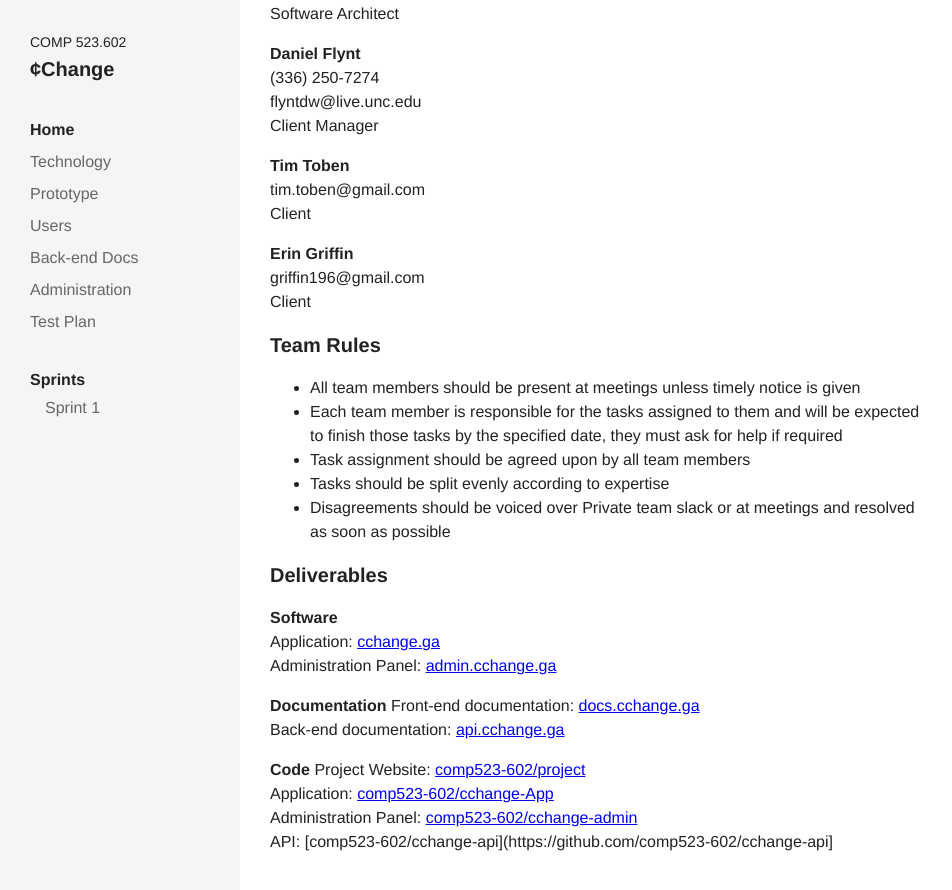
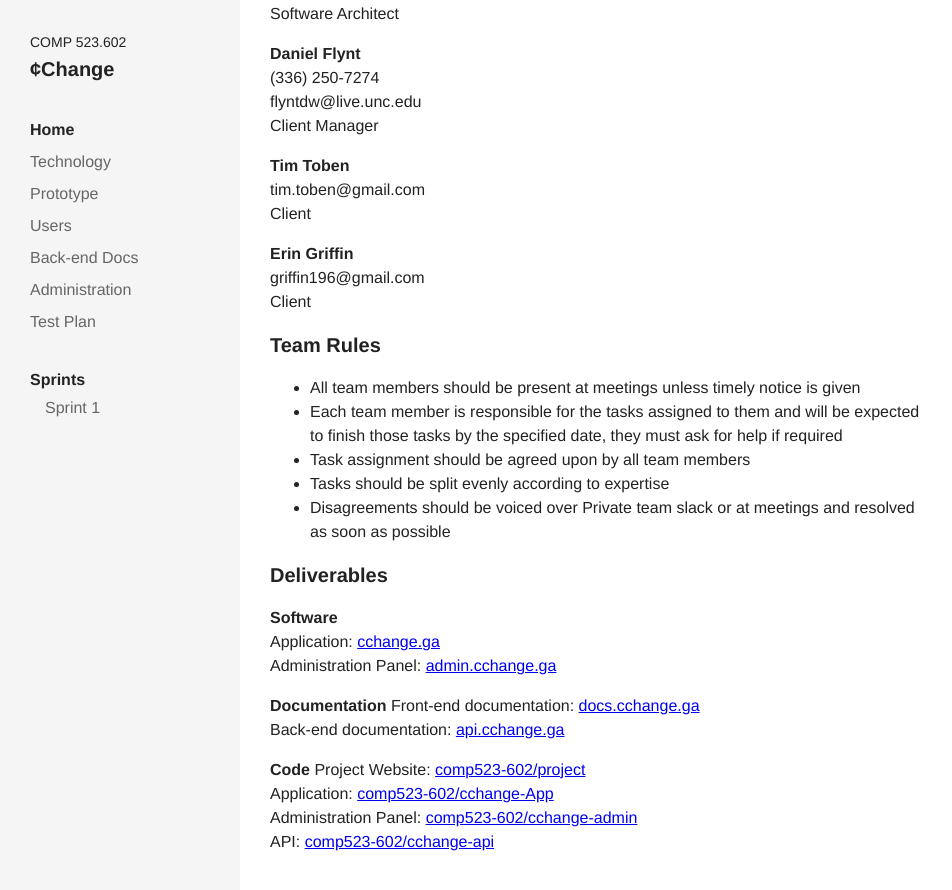
Before and after one commit to comp523-602/cchange-project, a Jekyll site: the page built from index.md, in a window 1280 px wide and 900 px high, scrolled down 1259 px. Shown: the top 890 px of the window, without its empty margins (0-952 px from the left). Built offline with Jekyll 4.4.1, drawn with Linux system fonts in a browser that asks for light colours.

Commit message:
Updated Index

```diff
--- a/index.md
+++ b/index.md
@@ -74,4 +74,4 @@ Back-end documentation: [api.cchange.ga](http://api.cchange.ga)
 Project Website: [comp523-602/project](https://github.com/comp523-602/project)
 Application: [comp523-602/cchange-App](https://github.com/comp523-602/cchange-App)
 Administration Panel: [comp523-602/cchange-admin](https://github.com/comp523-602/cchange-admin)
-API: [comp523-602/cchange-api](https://github.com/comp523-602/cchange-api]
+API: [comp523-602/cchange-api](https://github.com/comp523-602/cchange-api)
```
